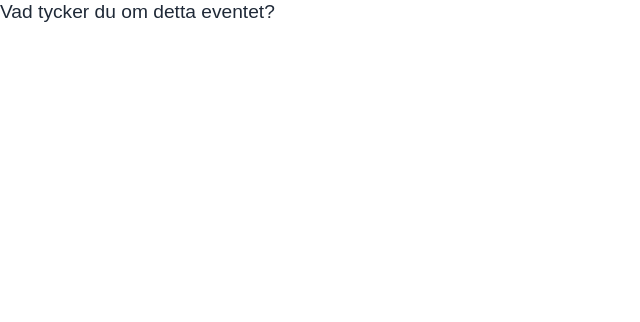
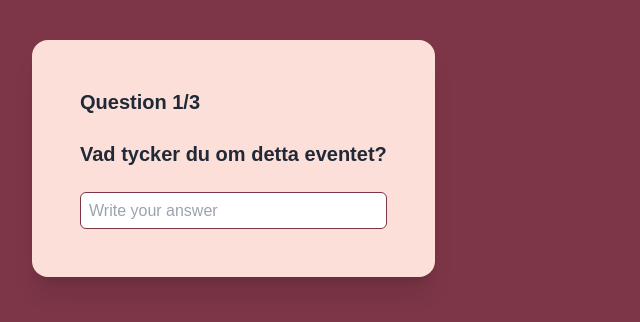
Before and after one commit to sunandacarlstrom/feedback-app-web, a Next.js app: page /quiz/0 in a window 1280 px wide. Shown: the top 322 px of the page, without its empty margins (0-640 px from the left). Built offline with nearby package versions, Linux system fonts and the light colour scheme; data requests are answered from the project's data file.

Commit message:
Lagt till layout för quiz

```diff
--- /dev/null
+++ b/src/app/quiz/[id]/layout.js
@@ -0,0 +1,11 @@
+import "../../globals.css";
+
+const AdminLayout = ({ children }) => {
+    return (
+        <>
+            <main className="py-10 px-8 bg-leather min-h-full">{children}</main>
+        </>
+    );
+};
+
+export default AdminLayout;
--- a/src/app/quiz/[id]/page.jsx
+++ b/src/app/quiz/[id]/page.jsx
@@ -3,6 +3,7 @@ import { useState, useEffect } from "react";
 
 const QuestionPage = ({ params }) => {
     const [question, setQuestion] = useState([]);
+    const [questionCount, setQuestionCount] = useState(0);
 
     useEffect(() => {
         const fetchData = async () => {
@@ -10,6 +11,7 @@ const QuestionPage = ({ params }) => {
                 const response = await fetch("http://localhost:5030/companies");
                 const companies = await response.json();
                 setQuestion(companies[0].events[0].quiz[0].questions[params.id]);
+                setQuestionCount(companies[0].events[0].quiz[0].questions.length);
             } catch (error) {
                 console.error("Error:", error);
             }
@@ -20,7 +22,25 @@ const QuestionPage = ({ params }) => {
 
     return (
         <>
-            <h2>{question.question}</h2>
+            <div className="card bg-melon shadow-xl p-4 w-fit">
+                <div className="card-body">
+                    <div className="question-count">
+                        <span className="card-title mb-4 text-center">Question 1/{questionCount ?? "0"}</span>
+                    </div>
+                    <h2 className="card-title mb-4 text-center">{question.question}</h2>
+                    <form id="answer-form">
+                        <div className="flex flex-col gap-4 justify-center items-center">
+                            <input
+                                type="text"
+                                placeholder="Write your answer"
+                                name="answer-input"
+                                id="answer-input"
+                                className="border border-leather p-2 rounded-md w-full focus:outline-none focus:border-pebble"
+                            />
+                        </div>
+                    </form>
+                </div>
+            </div>
         </>
     );
 };
```
